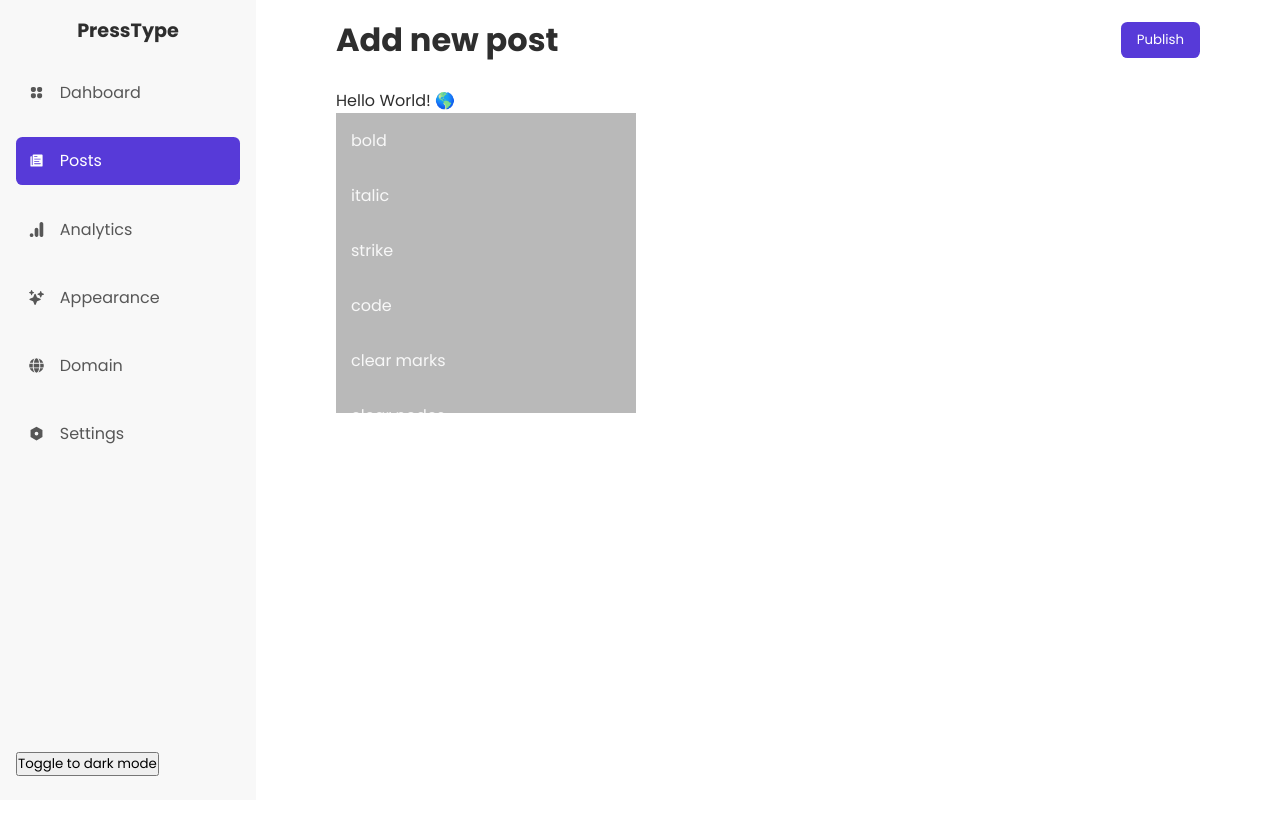
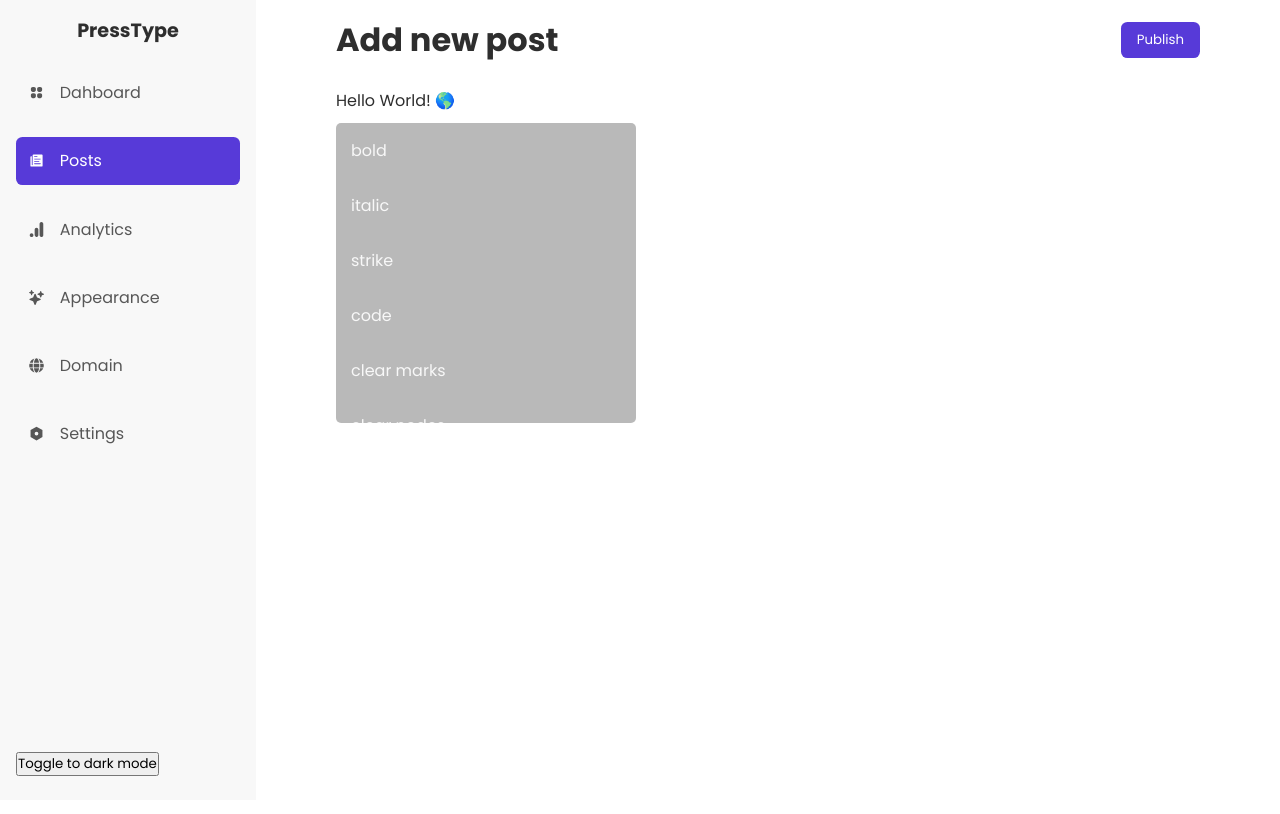
Before and after one commit to akinloluwami/presstype, a Next.js app: page /posts/new in a window 1280 px wide. Shown: the top 814 px of the page. Built offline with nearby package versions, Linux system fonts and the light colour scheme.

Commit message:
added margin top and border radius

```diff
--- a/components/dashboard/editor/styles.module.scss
+++ b/components/dashboard/editor/styles.module.scss
@@ -7,6 +7,8 @@
   height: 300px;
   width: 300px;
   overflow-y: scroll;
+  margin-top: 10px;
+  border-radius: 5px;
   button {
     width: 100%;
     font-size: 1rem;
```
